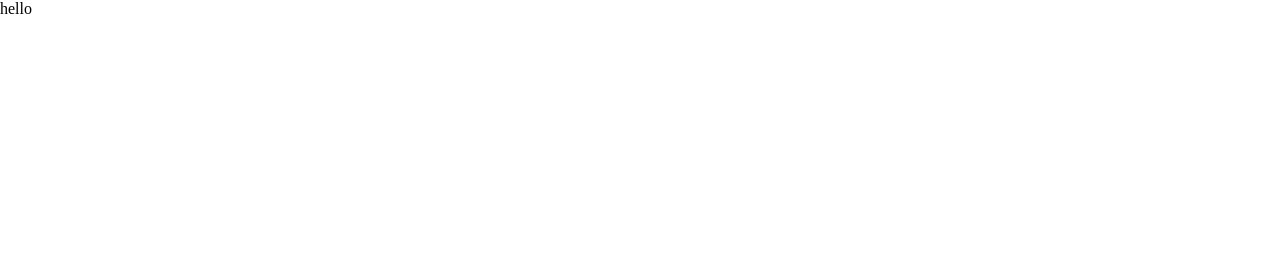
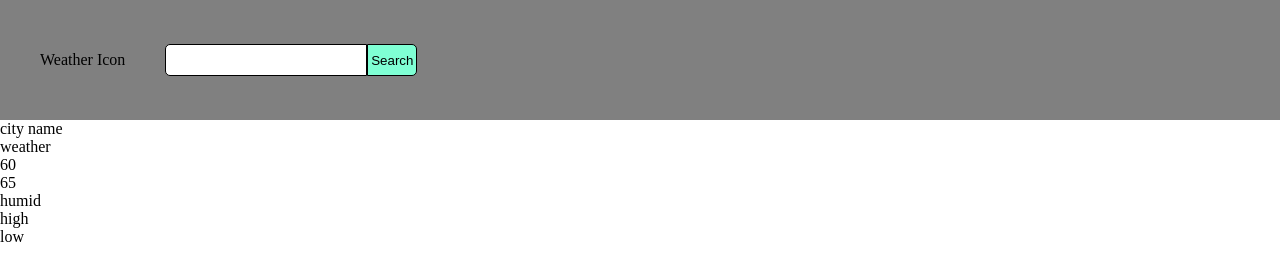
Before and after one commit to anthonyklimo/weather-app, a website: page dist/index.html in a window 1280 px wide. Drawn offline with Linux system fonts and the light colour scheme.

Commit message:
add content divs for weather data

```diff
--- a/dist/index.html
+++ b/dist/index.html
@@ -6,10 +6,35 @@
     <meta name="viewport" content="width=device-width, initial-scale=1.0">
     <title>Document</title>
     <script src="bundle.js" defer></script>
-    <link rel="stylesheet" href="style.css">
+    <link rel="stylesheet" href="../src/style.css">
 </head>
 <body>
-    <div id="div"></div>
+    <div id="nav">
+        <div id="icon">
+            Weather Icon
+        </div>
+        <div id="search">
+            <form id="form">
+                <input type="text" id="input">
+                <button id="search-button">Search</button>
+            </form>
+        </div>
+    </div>
 
+    <div id="content">
+        <div class="today">
+            <div id="location">city name</div>
+            <div id="weather">weather</div>
+            <div id="temperature">60</div>
+            <div id="feels-like">65</div>
+            <div id="humidity">humid</div>
+            <div id="hi-low">
+                <div id="high">high</div>
+                <div id="low">low</div>
+            </div>
+        </div>
+
+
+    </div>
 </body>
 </html>
```
